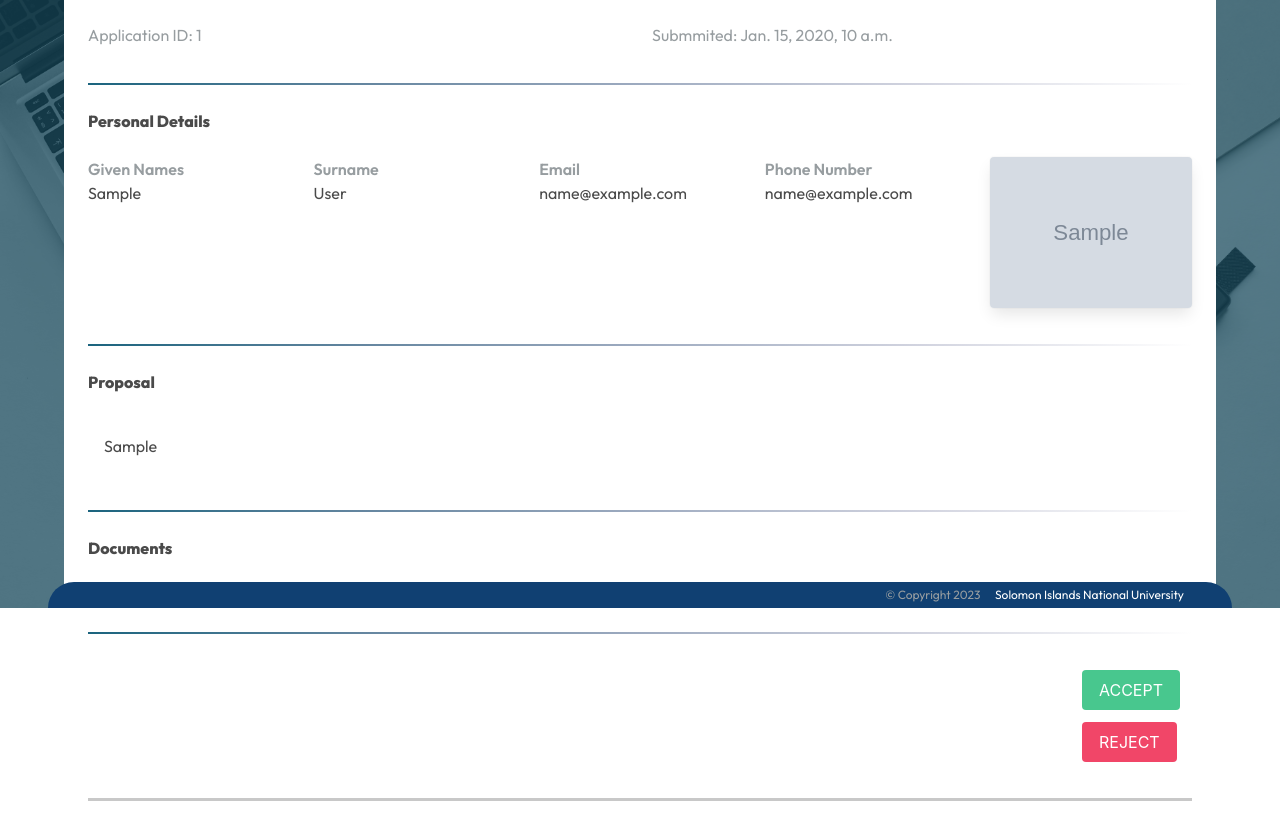
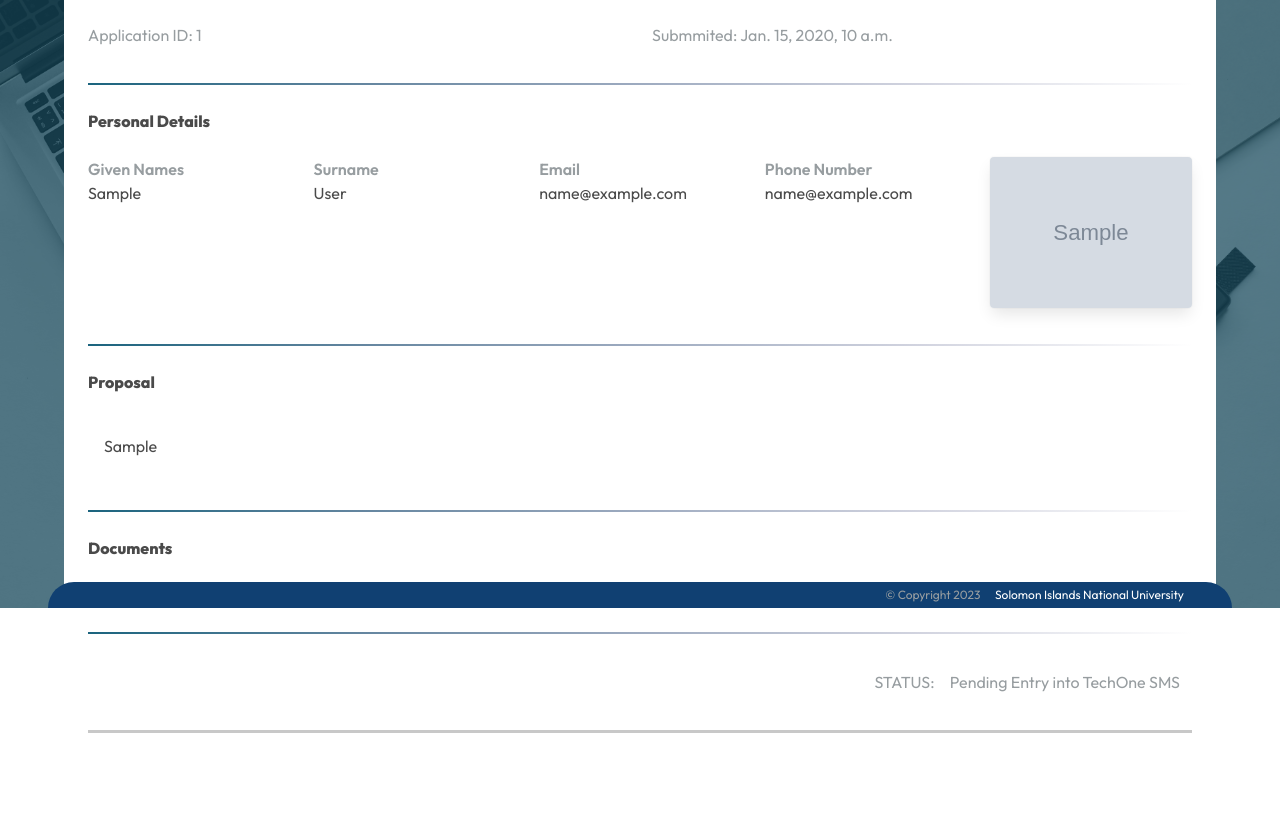
Before and after one commit to b-tupiti/sinu-admission-portal, a Django app: page /dashboard/application/1/ in a window 1280 px wide. Shown: the part 192-1017 px from the top of the page. After the commit the page ends 925 px from the top, so only its background shows below. Run offline with Django 4.2, Linux system fonts and the light colour scheme; a user stored in the database is signed in; tables that the repository leaves empty hold one stand-in row (values such as "Sample post"); grey boxes marked "Sample" are stand-in pictures; some libraries are stand-ins or nearby versions.

Commit message:
added buttons for each stage and each group accordingly in application-detail

```diff
--- a/users/templates/users/application_detail.html
+++ b/users/templates/users/application_detail.html
@@ -67,27 +67,11 @@
 
 
     <div class="field is-flex is-flex-direction-row-reverse pb-5" style="border-bottom: 3px solid rgb(200, 200, 200)">
-    {% if perms.mbasubmission.change_application %}
 
-        <form>
-          <p class="control m-3" >
-            <button class="button is-success">
-              ACCEPT
-            </button>
-          </p>
-
-          <p class="control m-3">
-            <button class="button is-danger">
-              REJECT
-            </button>
-          </p>
-        </form>
-
-    {% else %}
 
      {% include 'users/application_status.html' %}
 
-    {% endif %}
+
     </div>
 
 
--- a/users/templates/users/application_status.html
+++ b/users/templates/users/application_status.html
@@ -1,5 +1,99 @@
-{% if application.status == PENDING %}
-<p class="control m-3">
-    <span class="has-textweight-semibold mr-3">STATUS: </span><span> Pending Entry</span>
+
+
+{% if application.application_state == 'PENDING' %}
+
+  {% if group == "Student Administration Services (SAS) Department" %}
+
+    <form class="is-flex">
+      <p class="control m-3" >
+        <button class="button is-success">
+          Proceed To Assessment
+        </button>
+      </p>
+
+    </form>
+
+  {% else %}
+
+    <p class="control m-3">
+      <span class="has-textweight-semibold mr-3">STATUS: </span><span> Pending Entry into TechOne SMS</span>
+    </p>
+
+  {% endif %}
+
+
+{% elif application.application_state == 'UNDER_ASSESSMENT' %}
+
+{% if group == "Assesors" %}
+
+    <form class="is-flex">
+      <p class="control m-3" >
+        <button class="button is-success">
+         Accept
+        </button>
+        <button class="button is-success">
+          Decline
+         </button>
+      </p>
+
+    </form>
+
+  {% else %}
+
+    <p class="control m-3">
+      <span class="has-textweight-semibold mr-3">STATUS: </span><span> Under Assessment</span>
+    </p>
+
+  {% endif %}
+
+{% elif application.application_state == 'OFFER_LETTER_ISSUED' %}
+
+{% if group == "Finance Department" %}
+
+    <form class="is-flex">
+      <p class="control m-3" >
+        <button class="button is-success">
+         Clear For Enrolment
+        </button>
+      </p>
+
+    </form>
+
+  {% else %}
+
+    <p class="control m-3">
+      <span class="has-textweight-semibold mr-3">STATUS: </span><span> Pending Clearance from Finance Department</span>
+    </p>
+
+  {% endif %}
+
+{% elif application.application_state == 'CLEARED_FOR_ENROLLMENT' %}
+
+{% if group == 'Student Administration Services (SAS) Department' %}
+
+  <form class="is-flex">
+    <p class="control m-3" >
+      <button class="button is-success">
+        Confirm Enrolment
+      </button>
+    </p>
+
+  </form>
+
+{% else %}
+
+  <p class="control m-3">
+    <span class="has-textweight-semibold mr-3">STATUS: </span><span> Pending Enrolment</span>
   </p>
+
 {% endif %}
+
+{% elif application.application_state == 'ENROLLMENT_COMPLETE' %}
+
+<p class="control m-3 is-size-6">
+  <span class="has-textweight-bold mr-3 has-text-link">STATUS: </span><span class="has-text-link"> COMPLETE</span>
+</p>
+
+{% else %}
+<p>Theres a problem</p>
+{% endif %}
--- a/users/views.py
+++ b/users/views.py
@@ -84,10 +84,13 @@ def Applications(request, filter=None):
 @login_required(login_url="login")
 def ApplicationDetail(request, pk):
     page = 'application-detail'
+    group = get_group(request)
+
     application = Application.objects.get(id=pk)
     documents = Document.objects.filter(application=application)
     context = {
         'page': page,
+        'group': group,
         'application': application,
         'documents': documents,
         'totals': get_totals(),
```
